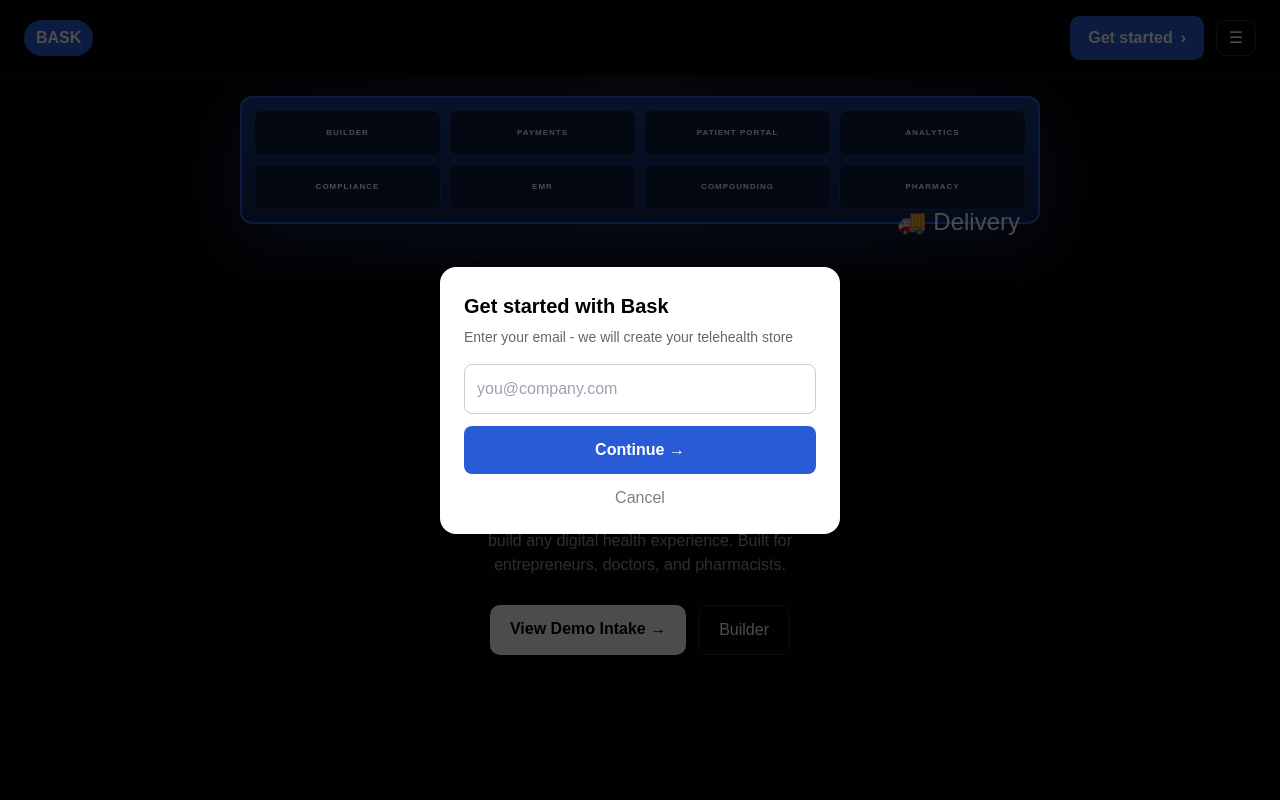
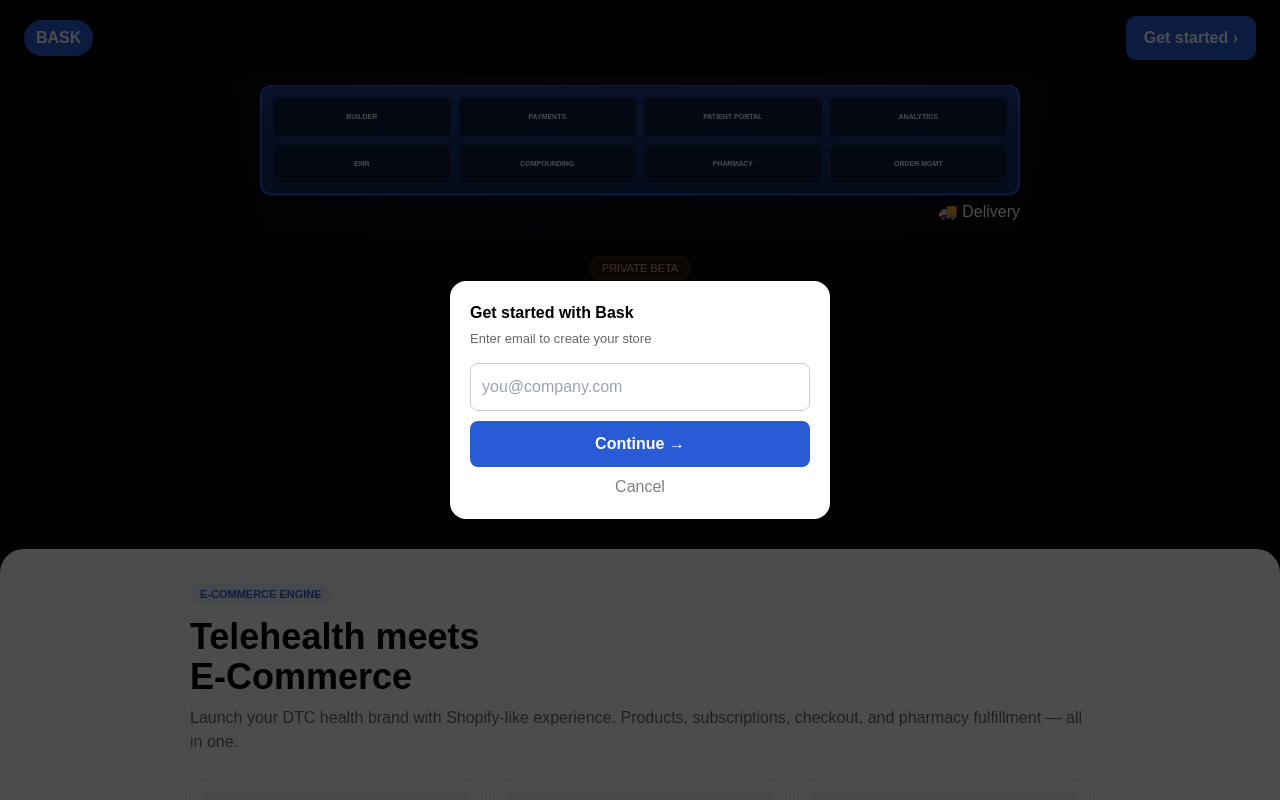
Before and after one commit to Nsikak-hubstori/Baskhealth-clone, a Next.js app: page / in a window 1280 px wide. Both pictures are taken after a click on the button "Get started ›". Shown: the top 800 px of the page. Built offline with nearby package versions, Linux system fonts and the light colour scheme.

Commit message:
Update page.tsx

```diff
--- a/app/page.tsx
+++ b/app/page.tsx
@@ -8,60 +8,82 @@
 
   return (
     <div style={{background:'#050507', color:'white', minHeight:'100vh', fontFamily:'sans-serif'}}>
-      {/* NAV - like bask.health */}
-      <nav style={{display:'flex', justifyContent:'space-between', alignItems:'center', padding:'16px 24px', borderBottom:'1px solid #111'}}>
-        <div style={{display:'flex', alignItems:'center', gap:8}}>
-          <span style={{background:'#2a5bd7', padding:'6px 12px', borderRadius:20, fontWeight:900}}>BASK</span>
-        </div>
-        <div style={{display:'flex', gap:12, alignItems:'center'}}>
-          <button onClick={()=>setShowModal(true)} style={{background:'#2a5bd7', color:'white', padding:'10px 18px', borderRadius:10, border:0, fontWeight:600, display:'flex', gap:8, alignItems:'center'}}>
-            Get started <span>›</span>
-          </button>
-          <div style={{width:40, height:36, border:'1px solid #333', borderRadius:10, display:'grid', placeItems:'center'}}>☰</div>
-        </div>
+      {/* NAV */}
+      <nav style={{display:'flex', justifyContent:'space-between', alignItems:'center', padding:'16px 24px'}}>
+        <span style={{background:'#2a5bd7', padding:'6px 12px', borderRadius:20, fontWeight:900}}>BASK</span>
+        <button onClick={()=>setShowModal(true)} style={{background:'#2a5bd7', color:'white', padding:'10px 18px', borderRadius:10, border:0, fontWeight:600}}>Get started ›</button>
       </nav>
 
-      {/* MOVING HERO IMAGE - Bask building */}
-      <div style={{padding:'20px 0', display:'grid', placeItems:'center', background:'radial-gradient(600px at 50% 0%, #112 0%, #050507 70%)'}}>
-        <div style={{animation:'float 4s ease-in-out infinite', width:'90%', maxWidth:800}}>
-          {/* You can replace this with your own building png - using a styled div to mimic Bask */}
-          <div style={{background:'linear-gradient(180deg,#1a3a8a 0%,#0f2456 100%)', borderRadius:12, border:'2px solid #2a5bd7', padding:12, display:'grid', gridTemplateColumns:'repeat(4,1fr)', gap:8, boxShadow:'0 20px 60px rgba(42,91,215,0.3)'}}>
-            {['BUILDER','PAYMENTS','PATIENT PORTAL','ANALYTICS','COMPLIANCE','EMR','COMPOUNDING','PHARMACY'].map(t=>(
-              <div key={t} style={{background:'#0b1a3d', border:'1px solid #1d3a7a', borderRadius:8, padding:'16px 8px', textAlign:'center', fontSize:8, fontWeight:700, letterSpacing:1}}>{t}</div>
+      {/* 1. MOVING BUILDING HERO */}
+      <div style={{padding:'10px 0 10px', display:'grid', placeItems:'center', background:'radial-gradient(600px at 50% 0%, #112 0%, #050507 70%)'}}>
+        <div style={{animation:'float 4s ease-in-out infinite', width:'90%', maxWidth:760}}>
+          <div style={{background:'linear-gradient(180deg,#1a3a8a,#0f2456)', borderRadius:12, border:'2px solid #2a5bd7', padding:10, display:'grid', gridTemplateColumns:'repeat(4,1fr)', gap:6}}>
+            {['BUILDER','PAYMENTS','PATIENT PORTAL','ANALYTICS','EMR','COMPOUNDING','PHARMACY','ORDER MGMT'].map(t=>(
+              <div key={t} style={{background:'#0b1a3d', border:'1px solid #1d3a7a', borderRadius:6, padding:'14px 4px', textAlign:'center', fontSize:7, fontWeight:700}}>{t}</div>
             ))}
           </div>
-          <div style={{textAlign:'right', marginTop:-20, marginRight:20, fontSize:24}}>🚚 Delivery</div>
+          <div style={{textAlign:'right', marginTop:4}}>🚚 Delivery</div>
         </div>
       </div>
 
-      <style>{`@keyframes float { 0%,100%{transform:translateY(0)} 50%{transform:translateY(-12px)} }`}</style>
+      {/* 2. PLATFORM FOR TELEHEALTH */}
+      <div style={{textAlign:'center', padding:'20px 24px 40px'}}>
+        <span style={{background:'#221a0f', color:'#d4a76a', border:'1px solid #3a2e1a', padding:'5px 12px', borderRadius:20, fontSize:11}}>PRIVATE BETA</span>
+        <h1 style={{fontSize:52, lineHeight:1, fontWeight:800, marginTop:18}}>The Platform<br/>for<br/>Telehealth</h1>
+        <p style={{opacity:0.6, marginTop:14, maxWidth:380, marginInline:'auto', fontSize:14}}>Bask provides a full service software that allows you to build any digital health experience.</p>
+      </div>
 
-      {/* PRIVATE BETA + Title */}
-      <div style={{textAlign:'center', padding:'20px 24px 80px'}}>
-        <span style={{background:'#221a0f', color:'#d4a76a', border:'1px solid #3a2e1a', padding:'6px 14px', borderRadius:20, fontSize:12, letterSpacing:1}}>PRIVATE BETA</span>
-        <h1 style={{fontSize:'52px', lineHeight:1.05, fontWeight:800, marginTop:20}}>The Platform<br/>for<br/>Telehealth</h1>
-        <p style={{opacity:0.6, marginTop:16, maxWidth:400, marginInline:'auto'}}>Bask provides a full service software that allows you to build any digital health experience. Built for entrepreneurs, doctors, and pharmacists.</p>
+      {/* 3. TELEHEALTH MEETS E-COMMERCE - THE PART YOU MISSED */}
+      <div style={{background:'white', color:'black', borderRadius:'24px 24px 0 0', padding:'32px 20px'}}>
+        <div style={{maxWidth:900, margin:'0 auto'}}>
+          <span style={{background:'#eef2ff', color:'#2a5bd7', padding:'4px 10px', borderRadius:20, fontSize:11, fontWeight:700}}>E-COMMERCE ENGINE</span>
+          <h2 style={{fontSize:36, fontWeight:800, lineHeight:1.1, marginTop:12}}>Telehealth meets<br/>E-Commerce</h2>
+          <p style={{opacity:0.6, marginTop:10}}>Launch your DTC health brand with Shopify-like experience. Products, subscriptions, checkout, and pharmacy fulfillment — all in one.</p>
 
-        <div style={{marginTop:28, display:'flex', gap:12, justifyContent:'center'}}>
-          <Link href="/intake" style={{background:'white', color:'black', padding:'12px 20px', borderRadius:10, textDecoration:'none', fontWeight:700}}>View Demo Intake →</Link>
-          <Link href="/builder" style={{border:'1px solid #333', color:'white', padding:'12px 20px', borderRadius:10, textDecoration:'none'}}>Builder</Link>
+          <div style={{display:'grid', gridTemplateColumns:'1fr 1fr 1fr', gap:12, marginTop:24}}>
+            {[
+              {title:'Storefront', desc:'White-label shop', price:'$299/mo'},
+              {title:'Weight Loss Kit', desc:'Semaglutide + Consult', price:'$149/mo'},
+              {title:'Checkout', desc:'Subscriptions + Payments', price:'Secure'},
+            ].map(card=>(
+              <div key={card.title} style={{border:'1px solid #e5e7eb', borderRadius:12, padding:12}}>
+                <div style={{background:'#f3f4f6', height:80, borderRadius:8, display:'grid', placeItems:'center', fontSize:24}}>🛍️</div>
+                <div style={{fontWeight:700, marginTop:8, fontSize:14}}>{card.title}</div>
+                <div style={{fontSize:12, opacity:0.6}}>{card.desc}</div>
+                <div style={{fontWeight:800, marginTop:6, fontSize:13}}>{card.price}</div>
+              </div>
+            ))}
+          </div>
+
+          <div style={{display:'flex', gap:10, marginTop:20}}>
+            <Link href="/intake" style={{background:'black', color:'white', padding:'12px 18px', borderRadius:10, textDecoration:'none', fontWeight:700, fontSize:14}}>View Demo Intake →</Link>
+            <Link href="/builder" style={{border:'1px solid #ddd', padding:'12px 18px', borderRadius:10, textDecoration:'none', color:'black', fontWeight:600, fontSize:14}}>Open Builder</Link>
+          </div>
+
+          <div style={{display:'grid', gridTemplateColumns:'1fr 1fr 1fr', gap:12, marginTop:28, borderTop:'1px solid #eee', paddingTop:16}}>
+            <div><b>✓ No-Code</b><div style={{fontSize:12, opacity:0.6}}>Intake builder like Bask</div></div>
+            <div><b>✓ Pharmacy</b><div style={{fontSize:12, opacity:0.6}}>Nationwide fulfillment</div></div>
+            <div><b>✓ EMR → tRPC</b><div style={{fontSize:12, opacity:0.6}}>Form to EMR flow</div></div>
+          </div>
         </div>
       </div>
 
-      {/* EMAIL MODAL - Get Started */}
+      <style>{`@keyframes float{0%,100%{transform:translateY(0)}50%{transform:translateY(-10px)}}`}</style>
+
+      {/* EMAIL MODAL */}
       {showModal && (
         <div style={{position:'fixed', inset:0, background:'rgba(0,0,0,0.7)', display:'grid', placeItems:'center', zIndex:99, padding:20}}>
-          <div style={{background:'white', color:'black', padding:24, borderRadius:16, width:'100%', maxWidth:400}}>
-            <h2 style={{fontSize:20, fontWeight:800}}>Get started with Bask</h2>
-            <p style={{opacity:0.6, fontSize:14, marginTop:6}}>Enter your email - we will create your telehealth store</p>
-            <form onSubmit={(e)=>{e.preventDefault(); alert(`Welcome ${email} - check console for lead → tRPC → Drizzle`); console.log({email}); setShowModal(false);}} style={{marginTop:16, display:'grid', gap:12}}>
-              <input value={email} onChange={e=>setEmail(e.target.value)} required type="email" placeholder="you@company.com" style={{border:'1px solid #ccc', padding:12, borderRadius:8}} />
-              <button style={{background:'#2a5bd7', color:'white', padding:12, borderRadius:8, border:0, fontWeight:700}}>Continue →</button>
-              <button type="button" onClick={()=>setShowModal(false)} style={{background:'transparent', border:0, opacity:0.5}}>Cancel</button>
+          <div style={{background:'white', color:'black', padding:20, borderRadius:16, width:'100%', maxWidth:380}}>
+            <h3 style={{fontWeight:800}}>Get started with Bask</h3>
+            <p style={{fontSize:13, opacity:0.6, marginTop:4}}>Enter email to create your store</p>
+            <form onSubmit={(e)=>{e.preventDefault(); alert(`Lead saved: ${email}`); setShowModal(false);}} style={{marginTop:14, display:'grid', gap:10}}>
+              <input value={email} onChange={e=>setEmail(e.target.value)} required type="email" placeholder="you@company.com" style={{border:'1px solid #ccc', padding:11, borderRadius:8}} />
+              <button style={{background:'#2a5bd7', color:'white', padding:11, borderRadius:8, border:0, fontWeight:700}}>Continue →</button>
             </form>
+            <button onClick={()=>setShowModal(false)} style={{marginTop:8, background:'none', border:0, opacity:0.5, width:'100%'}}>Cancel</button>
           </div>
         </div>
       )}
     </div>
   );
-                     }
+        }
```
